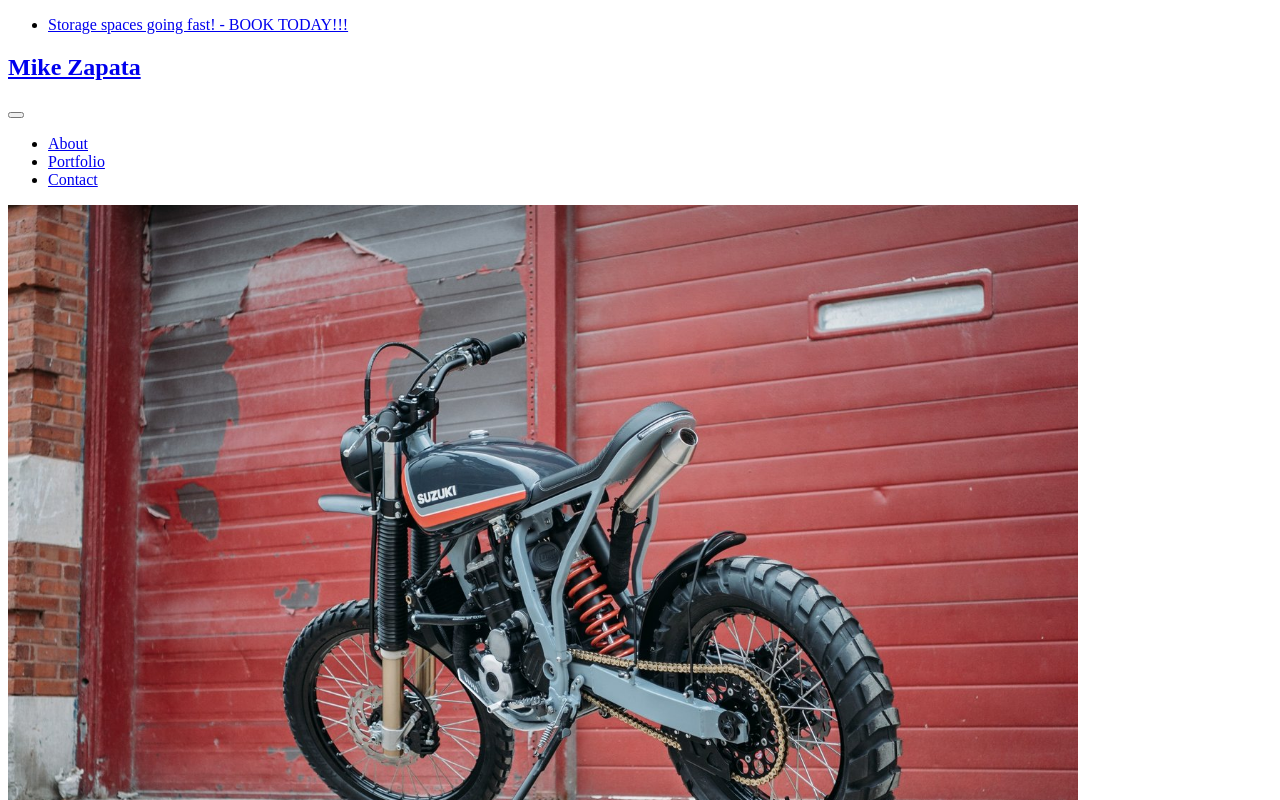
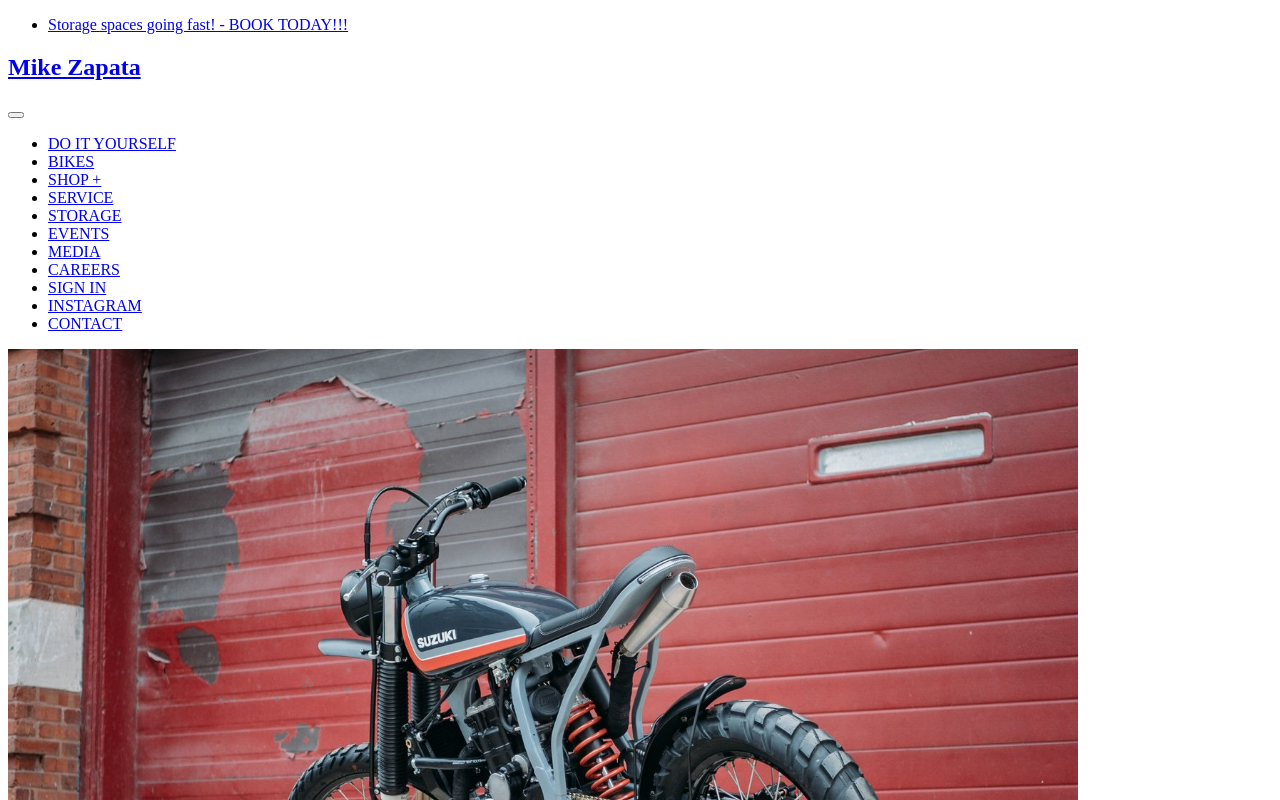
Before and after one commit to zapmi/fedmoto, a React app: page / in a window 1280 px wide. Shown: the top 800 px of the page. Built offline with nearby package versions, Linux system fonts and the light colour scheme; the HTML template or start-up script is replaced by a standard one.

Commit message:
added more menus to navbar

```diff
--- a/react-client/src/Components/App.jsx
+++ b/react-client/src/Components/App.jsx
@@ -32,13 +32,37 @@ class App extends Component {
         <div class="collapse navbar-collapse flex-grow-1 text-right" id="myNavbar">
             <ul class="navbar-nav ml-auto flex-nowrap">
                 <li class="nav-item">
-                    <a href="index.html" class="nav-link m-2 menu-item nav-active">About</a>
+                    <a href="index.html" class="nav-link m-2 menu-item nav-active">DO IT YOURSELF</a>
                 </li>
                 <li class="nav-item">
-                    <a href="portfolio.html" class="nav-link m-2 menu-item">Portfolio</a>
+                    <a href="portfolio.html" class="nav-link m-2 menu-item">BIKES</a>
                 </li>
                 <li class="nav-item">
-                    <a href="contact.html" class="nav-link m-2 menu-item">Contact</a>
+                    <a href="contact.html" class="nav-link m-2 menu-item">SHOP +</a>
+                </li>
+                <li class="nav-item">
+                    <a href="contact.html" class="nav-link m-2 menu-item">SERVICE</a>
+                </li>
+                <li class="nav-item">
+                    <a href="contact.html" class="nav-link m-2 menu-item">STORAGE</a>
+                </li>
+                <li class="nav-item">
+                    <a href="contact.html" class="nav-link m-2 menu-item">EVENTS</a>
+                </li>
+                <li class="nav-item">
+                    <a href="contact.html" class="nav-link m-2 menu-item">MEDIA</a>
+                </li>
+                <li class="nav-item">
+                    <a href="contact.html" class="nav-link m-2 menu-item">CAREERS</a>
+                </li>
+                <li class="nav-item">
+                    <a href="contact.html" class="nav-link m-2 menu-item">SIGN IN</a>
+                </li>
+                <li class="nav-item">
+                    <a href="contact.html" class="nav-link m-2 menu-item">INSTAGRAM</a>
+                </li>
+                <li class="nav-item">
+                    <a href="contact.html" class="nav-link m-2 menu-item">CONTACT</a>
                 </li>
 
             </ul>
```
